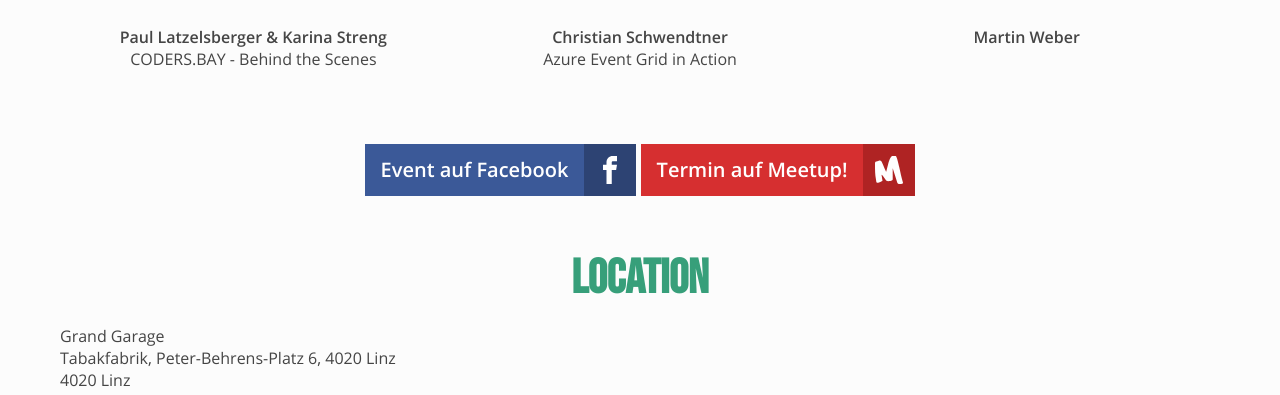
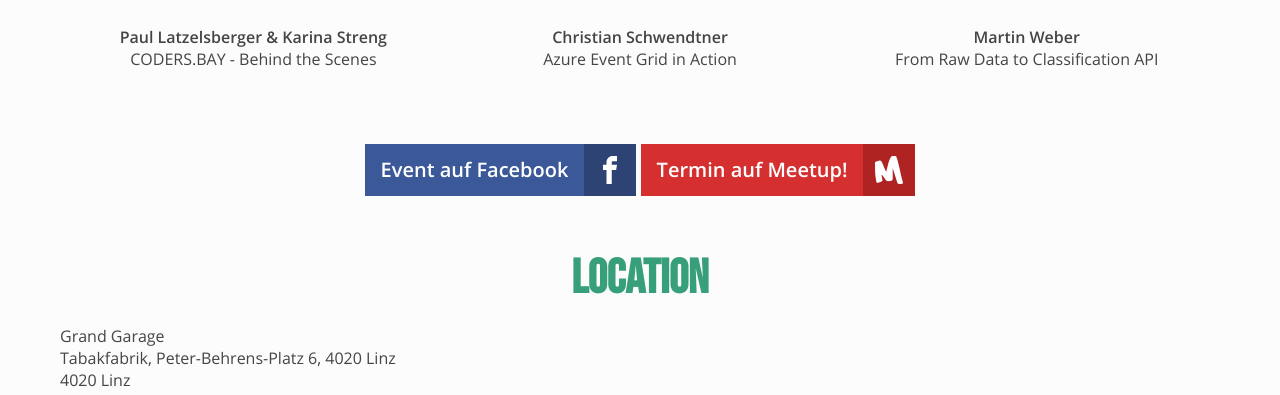
Before and after one commit to mericanAncer127/plauscherl, a Jekyll site: the page built from _plauscherl/65.html, in a window 1280 px wide and 900 px high, cut to the strip 498-893 px from the top of the window. Built offline with Jekyll 4.4.1, drawn with Linux system fonts in a browser that asks for light colours.

Commit message:
Update title of Martin Weber's talk for TP-65

```diff
--- a/_plauscherl/65.html
+++ b/_plauscherl/65.html
@@ -32,6 +32,6 @@ speakers:
   img:  "/img/speaker-avatars/christian-schwendtner.png"
 -
   name: Martin Weber
-  talk: ""
+  talk: "From Raw Data to Classification API"
   img: //avatars0.githubusercontent.com/u/7472943?v=3&s=200
 ---
```
